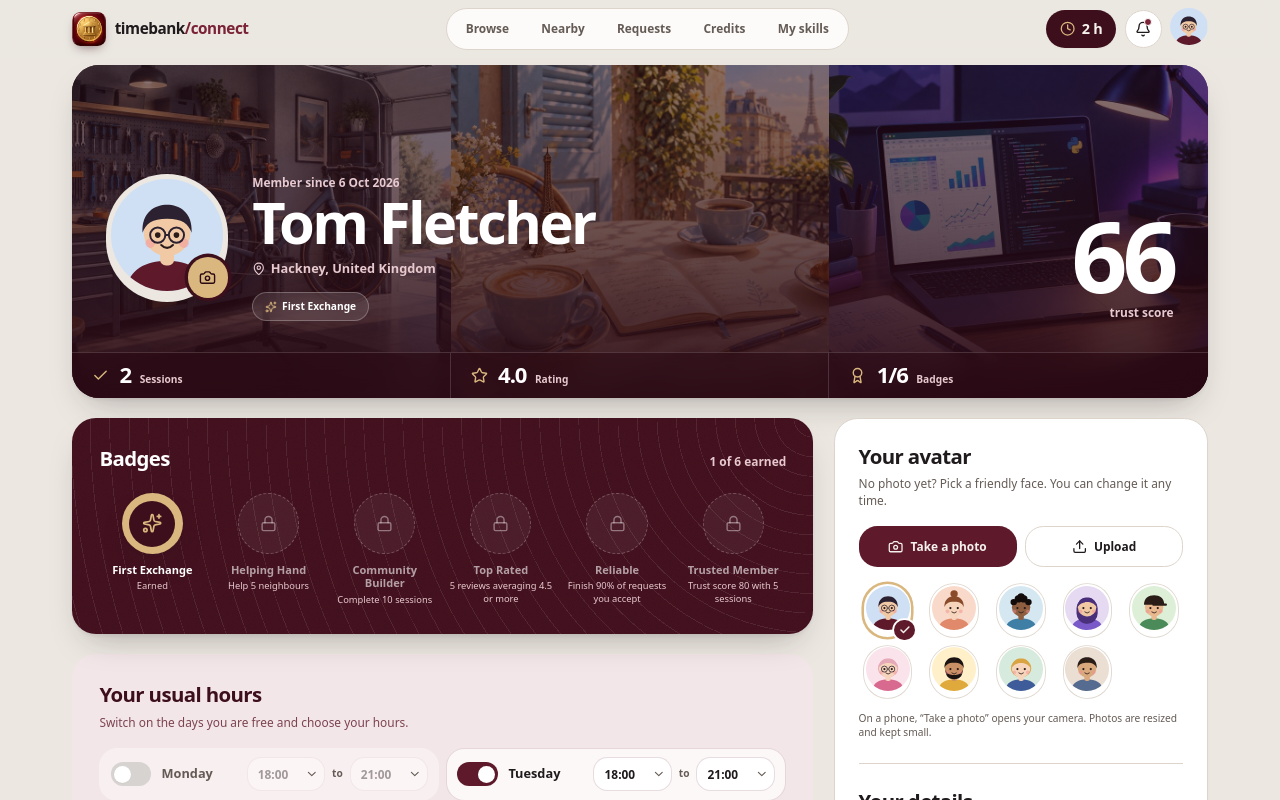
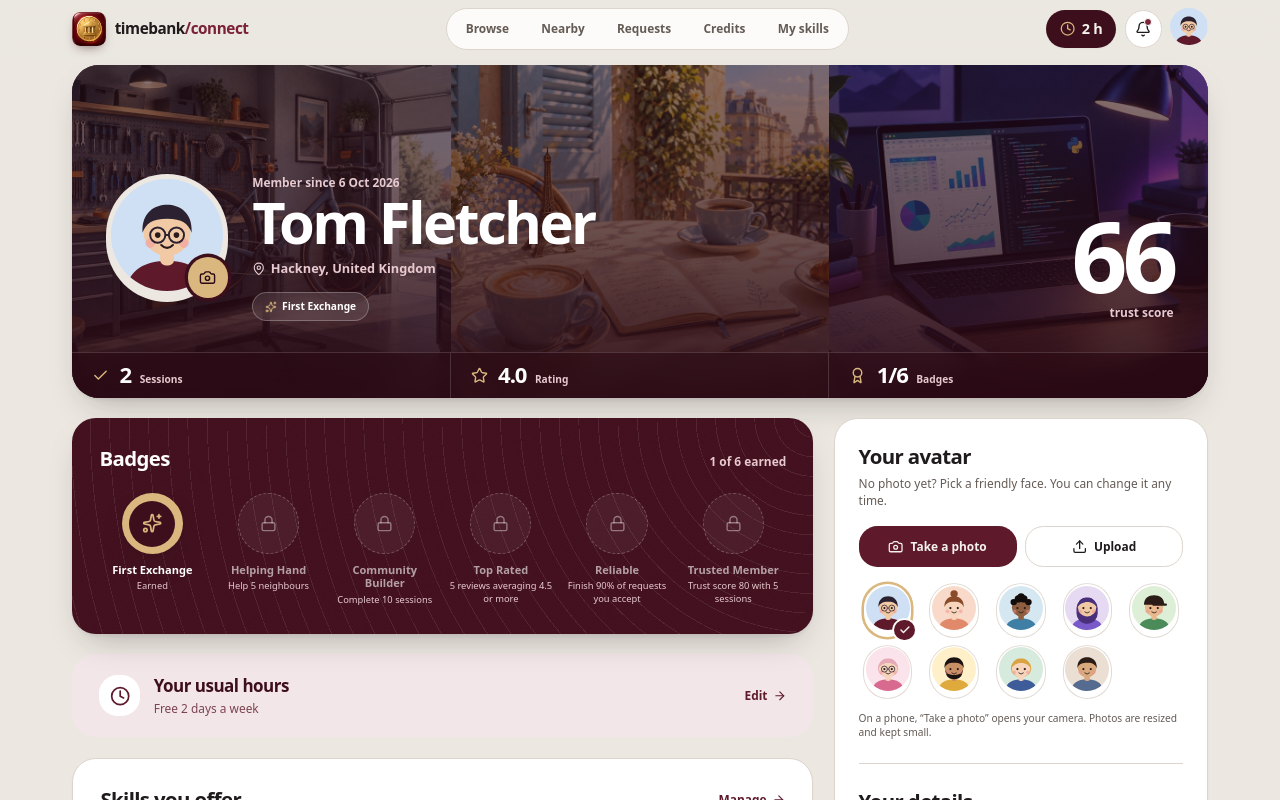
Before and after one commit to kaxlon33/TimeBank_Connect, a React (Vite) app in the folder apps/web/: page /profile in a window 1280 px wide. Shown: the top 800 px of the page. Built offline with nearby package versions, Linux system fonts and the light colour scheme.

Commit message:
feat(web): move weekly hours to their own page (#11)

```diff
--- a/apps/web/src/app/router.tsx
+++ b/apps/web/src/app/router.tsx
@@ -2,6 +2,7 @@ import { createBrowserRouter, Navigate } from 'react-router-dom'
 import { AppLayout } from './layouts/AppLayout'
 import { BrowsePage } from '@/pages/BrowsePage'
 import { ComingSoonPage } from '@/pages/ComingSoonPage'
+import { HoursPage } from '@/pages/HoursPage'
 import { LoginPage } from '@/pages/LoginPage'
 import { ProfilePage } from '@/pages/ProfilePage'
 import { RegisterPage } from '@/pages/RegisterPage'
@@ -21,6 +22,7 @@ export const router = createBrowserRouter([
       { path: '/credits', element: <ComingSoonPage title="Credits" /> },
       { path: '/my-skills', element: <ComingSoonPage title="My skills" /> },
       { path: '/profile', element: <ProfilePage /> },
+      { path: '/hours', element: <HoursPage /> },
       { path: '/notifications', element: <ComingSoonPage title="Notifications" /> },
     ],
   },
--- /dev/null
+++ b/apps/web/src/pages/HoursPage.tsx
@@ -0,0 +1,34 @@
+import { useSyncExternalStore } from 'react'
+import { Link } from 'react-router-dom'
+import { ArrowLeft } from 'lucide-react'
+import { AvailabilityEditor } from '@/features/profile/AvailabilityEditor'
+import { sessionStore } from '@/lib/api'
+
+export function HoursPage() {
+  const { me } = useSyncExternalStore(sessionStore.subscribe, sessionStore.getSnapshot)
+
+  return (
+    <div className="mx-auto w-full max-w-[1100px] px-4 pt-2 pb-32 sm:px-8 lg:pb-16">
+      <header className="tile-in pt-2">
+        <Link to="/profile" className="group inline-flex items-center gap-1.5 text-sm font-bold text-wine-700">
+          <ArrowLeft className="size-4 transition-transform group-hover:-translate-x-0.5" aria-hidden="true" />
+          Profile
+        </Link>
+        <h1 className="font-heading mt-3 text-[clamp(2.2rem,5vw,3.5rem)] leading-[0.98] font-bold tracking-[-0.045em] text-balance">
+          Your usual <span className="text-wine-700">hours</span>
+        </h1>
+        <p className="mt-3 max-w-xl text-muted-foreground">
+          Switch on the days you are free and choose your hours. Neighbours see these when they ask you for help.
+        </p>
+      </header>
+
+      <section
+        aria-label="Weekly hours"
+        className="tile-in mt-7 rounded-[28px] bg-primary-soft p-6 sm:p-8"
+        style={{ '--delay': '60ms' } as React.CSSProperties}
+      >
+        <AvailabilityEditor key={me.id} slots={me.availability} />
+      </section>
+    </div>
+  )
+}
--- a/apps/web/src/pages/ProfilePage.tsx
+++ b/apps/web/src/pages/ProfilePage.tsx
@@ -1,12 +1,11 @@
 import { useSyncExternalStore } from 'react'
 import { Link } from 'react-router-dom'
-import { ArrowRight, Award, Camera, Check, Lock, MapPin, Star } from 'lucide-react'
+import { ArrowRight, Award, Camera, Check, Clock, Lock, MapPin, Star } from 'lucide-react'
 import { toast } from 'sonner'
 import { Avatar } from '@/components/Avatar'
 import { AvatarPicker } from '@/features/profile/AvatarPicker'
 import { badgeIcons, BADGES } from '@/features/profile/badges'
 import { ProfileForm } from '@/features/profile/ProfileForm'
-import { AvailabilityEditor } from '@/features/profile/AvailabilityEditor'
 import { ReviewsList } from '@/features/skills/ReviewsList'
 import { api, sessionStore } from '@/lib/api'
 import { formatDate } from '@/lib/format'
@@ -154,13 +153,28 @@ export function ProfilePage() {
             </ul>
           </section>
 
-          <section aria-labelledby="hours-title" className="rounded-[28px] bg-primary-soft p-6 sm:p-8">
-            <h2 id="hours-title" className="font-heading text-2xl font-bold tracking-[-0.03em] text-wine-800">
-              Your usual hours
-            </h2>
-            <p className="mt-1.5 mb-5 text-sm text-wine-700/80">Switch on the days you are free and choose your hours.</p>
-            <AvailabilityEditor key={me.id} slots={me.availability} />
-          </section>
+          <Link
+            to="/hours"
+            className="group flex items-center justify-between gap-4 rounded-[28px] bg-primary-soft p-6 transition-colors hover:bg-primary-soft/70 sm:px-8"
+          >
+            <span className="flex items-center gap-4">
+              <span className="grid size-12 shrink-0 place-items-center rounded-2xl bg-card text-wine-700">
+                <Clock className="size-6" aria-hidden="true" />
+              </span>
+              <span>
+                <span className="font-heading block text-xl font-bold tracking-[-0.03em] text-wine-800">Your usual hours</span>
+                <span className="mt-0.5 block text-sm text-wine-700/80">
+                  {me.availability.length
+                    ? `Free ${me.availability.length} ${me.availability.length === 1 ? 'day' : 'days'} a week`
+                    : 'Not set yet'}
+                </span>
+              </span>
+            </span>
+            <span className="flex items-center gap-1.5 text-sm font-bold text-wine-700">
+              Edit
+              <ArrowRight className="nudge size-4" aria-hidden="true" />
+            </span>
+          </Link>
 
           <section aria-labelledby="skills-title" className="rounded-[28px] border bg-card p-6 shadow-card sm:p-8">
             <div className="flex items-center justify-between gap-3">
```
